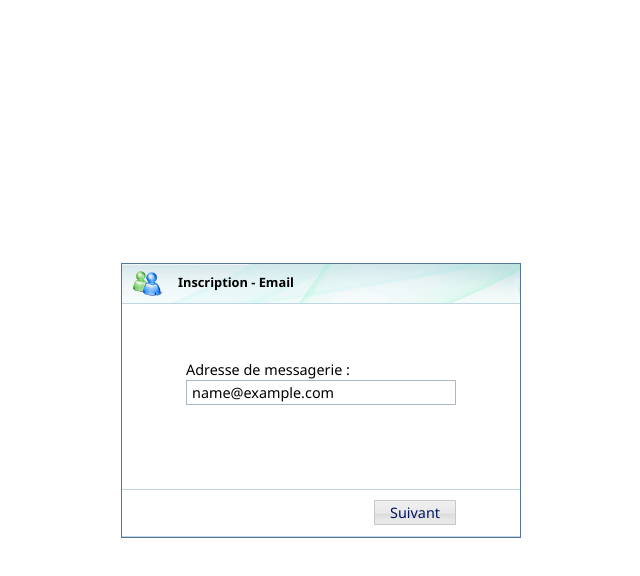
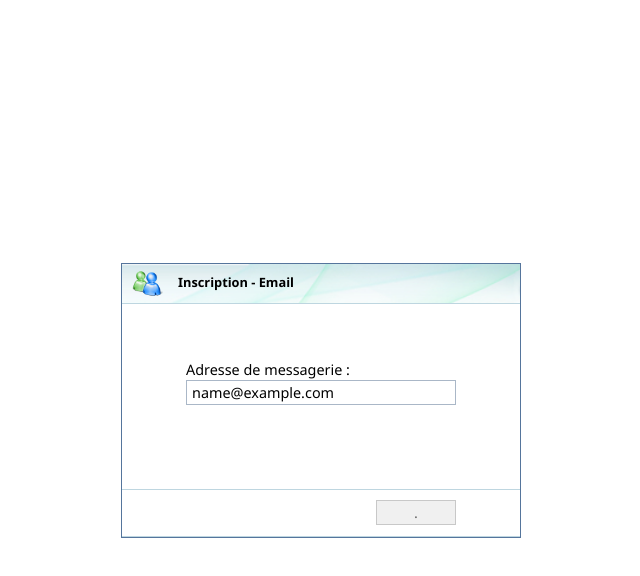
Before and after one commit to david-mi/MSN_Reborn, a React (Vite) app: page /register in a window 1280 px wide. Both pictures are taken after typing "name@example.com" into the empty fields and a click on the button "Suivant". Shown: the top 576 px of the page, without its empty margins (319-959 px from the left). Built offline with nearby package versions, Linux system fonts and the light colour scheme; no server answers.

Commit message:
feat: add waiting state on Button

```diff
--- a/src/Components/Button/Button.tsx
+++ b/src/Components/Button/Button.tsx
@@ -1,16 +1,21 @@
+import Loader from "./Loader/Loader"
 import styles from "./button.module.css"
 
 type Props = React.ComponentProps<"button"> & {
   title: string
   theme: "monochrome" | "gradient"
+  wait: boolean
 }
 
-function Button({ title, theme, ...props }: Props) {
+function Button({ title, theme, wait, ...props }: Props) {
   const className = `${styles.button} ${styles[theme]}`
 
   return (
     <button {...props} className={className}>
-      {title}
+      {wait
+        ? <Loader className={styles.wait} />
+        : title
+      }
     </button>
   )
 }
--- /dev/null
+++ b/src/Components/Button/Loader/Loader.tsx
@@ -0,0 +1,35 @@
+import { useEffect, useState, useRef } from "react"
+
+interface Props {
+  className: string
+}
+
+function Loader({ className }: Props) {
+  const [dots, setDots] = useState("")
+  const maxDots = 4
+  const timeoutRef = useRef<NodeJS.Timeout | null>(null)
+
+  useEffect(() => {
+    timeoutRef.current = setInterval(handleDots, 300)
+
+    return () => {
+      clearTimeout(timeoutRef.current!)
+    }
+  }, [])
+
+  function handleDots() {
+    setDots((previousDots) => {
+      return previousDots.length >= maxDots
+        ? "."
+        : previousDots + "."
+    })
+  }
+
+  return (
+    <span className={className}>
+      {dots}
+    </span>
+  );
+}
+
+export default Loader;
--- a/src/Components/Button/button.module.css
+++ b/src/Components/Button/button.module.css
@@ -5,6 +5,7 @@
   color: #001563;
   border: solid 1px #C8C8C8;
   padding-inline: 15px;
+  min-width: 80px;
 }
 
 .button:is(:before, :after) {
@@ -51,3 +52,7 @@
   color: #C1C1C1;
   background: #F0F0F0;
 }
+
+.button:disabled .wait {
+  color: rgb(105, 105, 105);
+}
--- a/src/Pages/Register/Components/EmailForm/EmailForm.tsx
+++ b/src/Pages/Register/Components/EmailForm/EmailForm.tsx
@@ -1,4 +1,4 @@
-import { useContext } from "react"
+import { useContext, useState } from "react"
 import FormLayout from "@/Components/FormLayout/FormLayout"
 import Button from "@/Components/Button/Button"
 import { useForm } from "react-hook-form"
@@ -19,10 +19,13 @@ function EmailForm() {
     setError
   } = useForm<EmailFormInput>()
   const { setRegistrationStep, setRegistrationData } = useContext(RegisterContext)
+  const [isWaitingSubmit, setIsWaitingSubmit] = useState(false)
 
   const hasEmailValidationErrors = errors.email !== undefined
 
   async function onSubmit({ email }: EmailFormInput) {
+    setIsWaitingSubmit(true)
+
     try {
       await emailValidation.checkAvailabilityFromDatabase(email)
       setRegistrationData((registrationData) => {
@@ -38,6 +41,9 @@ function EmailForm() {
         message: (error as Error)?.message ?? "Une erreur est survenue"
       })
     }
+    finally {
+      setIsWaitingSubmit(false)
+    }
   }
 
   return (
@@ -49,7 +55,8 @@ function EmailForm() {
       <Button
         title="Suivant"
         theme="monochrome"
-        disabled={hasEmailValidationErrors}
+        wait={isWaitingSubmit}
+        disabled={hasEmailValidationErrors || isWaitingSubmit}
       />
     </FormLayout>
   )
```
